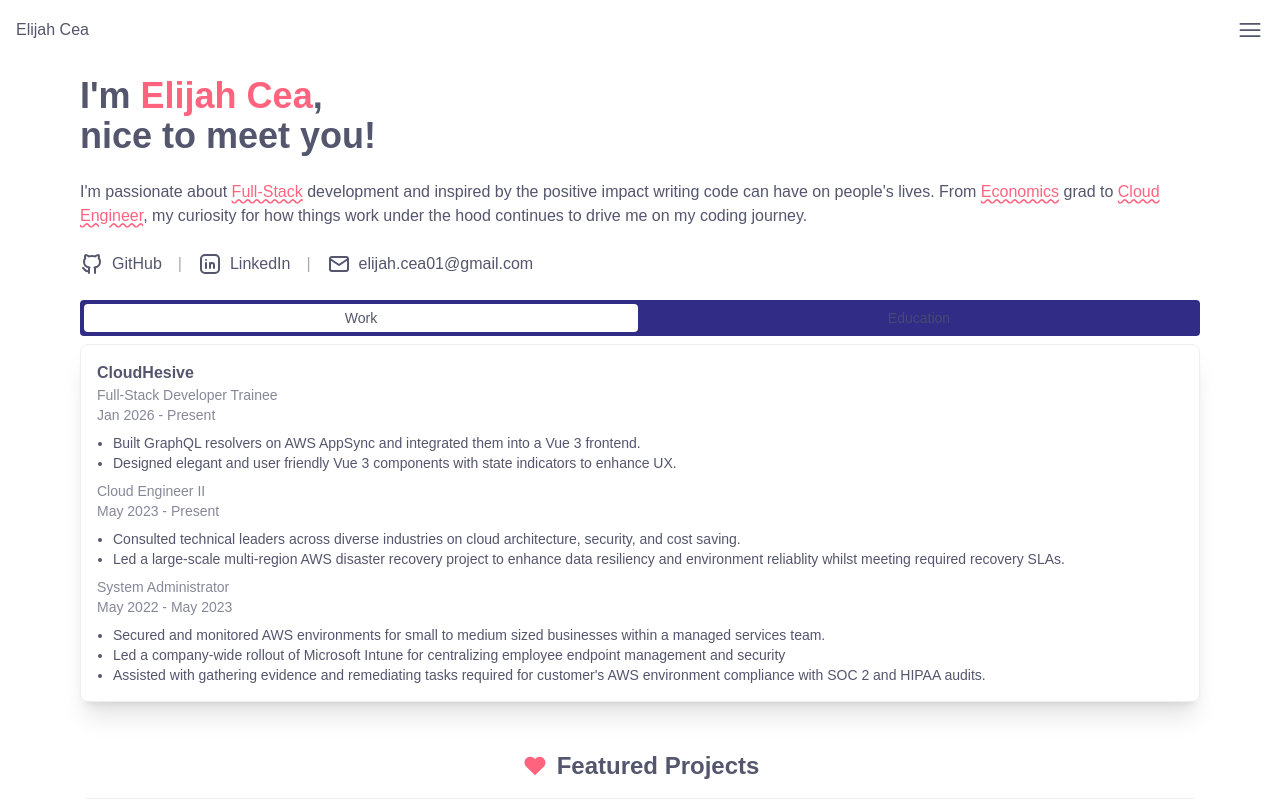
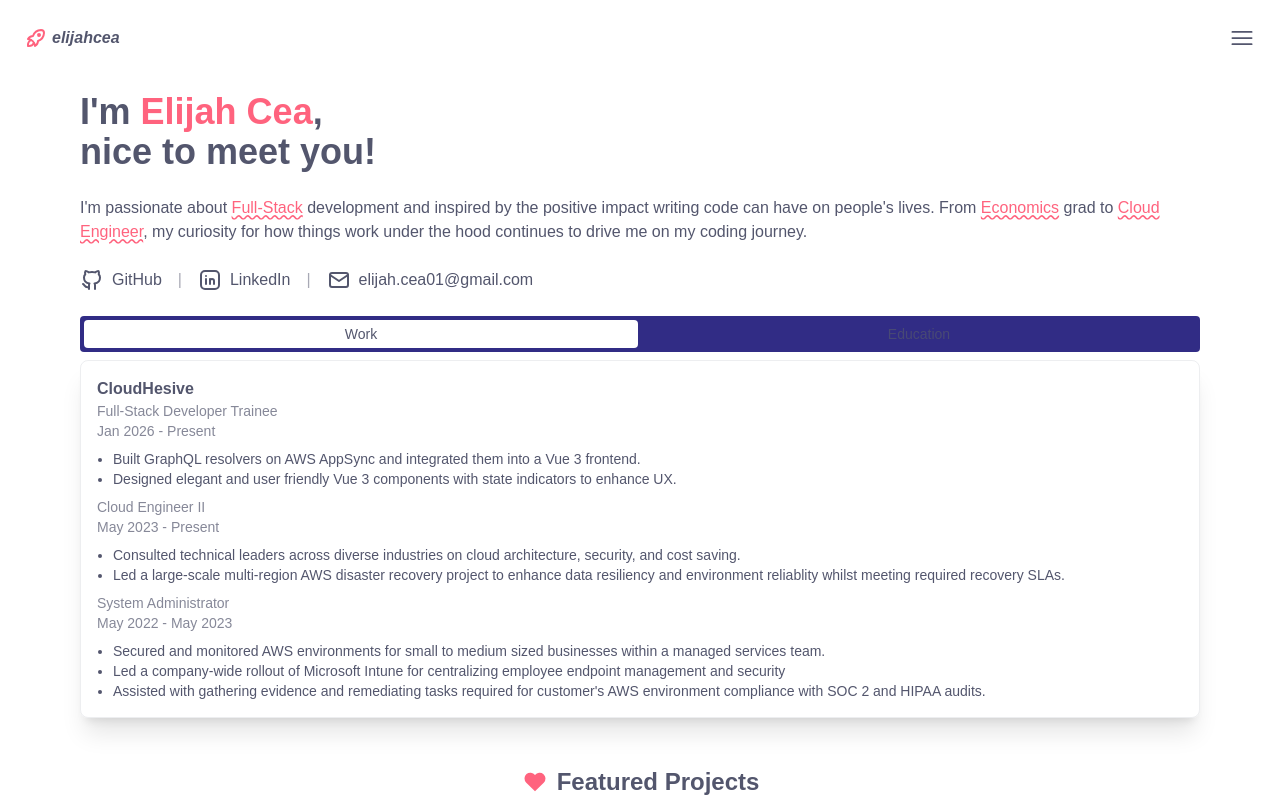
Before and after one commit to elijahcea/portfolio, a Next.js app: page / in a window 1280 px wide. Shown: the top 799 px of the page. Built offline with nearby package versions, Linux system fonts and the light colour scheme.

Commit message:
add padding and icon to header

```diff
--- a/components/Header.tsx
+++ b/components/Header.tsx
@@ -1,13 +1,20 @@
 import Link from "next/link";
 import NavMenu from "./NavMenu";
+import { IconRocket } from "@tabler/icons-react";
 
 export default function NavBar() {
-    return (
-        <header className="p-4 flex items-center justify-between">
-            <Link href={'/'}>Elijah Cea</Link>
-            <nav>
-                <NavMenu />
-            </nav>
-        </header>
-    )
+  return (
+    <header className="p-6 flex items-center justify-between sticky top-0 z-10 backdrop-blur-sm">
+      <Link
+        href={"/"}
+        className="font-semibold italic inline-flex gap-1 items-center"
+      >
+        <IconRocket color="lab(64.4125 63.0291 19.2068)" />
+        elijahcea
+      </Link>
+      <nav>
+        <NavMenu />
+      </nav>
+    </header>
+  );
 }
```
